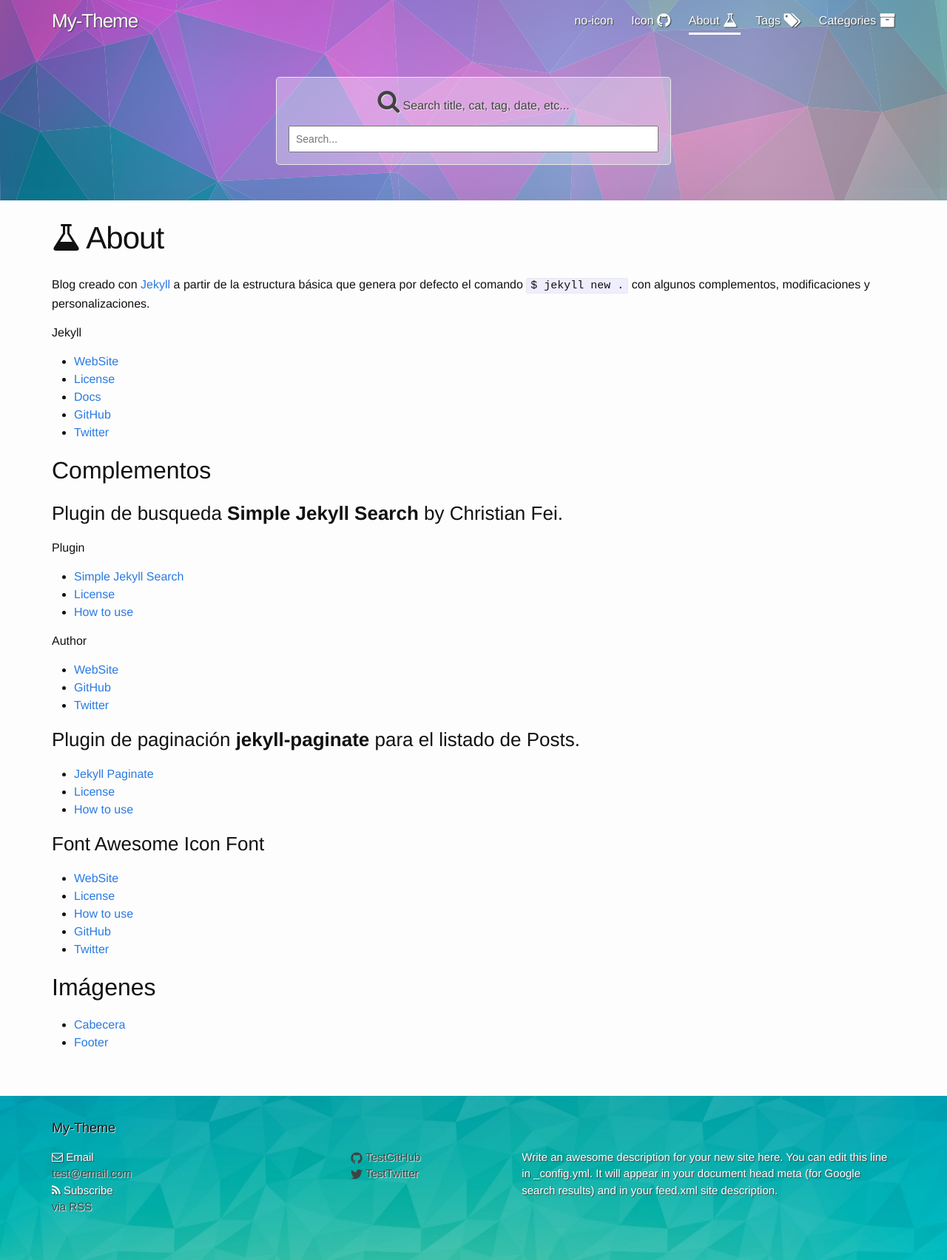
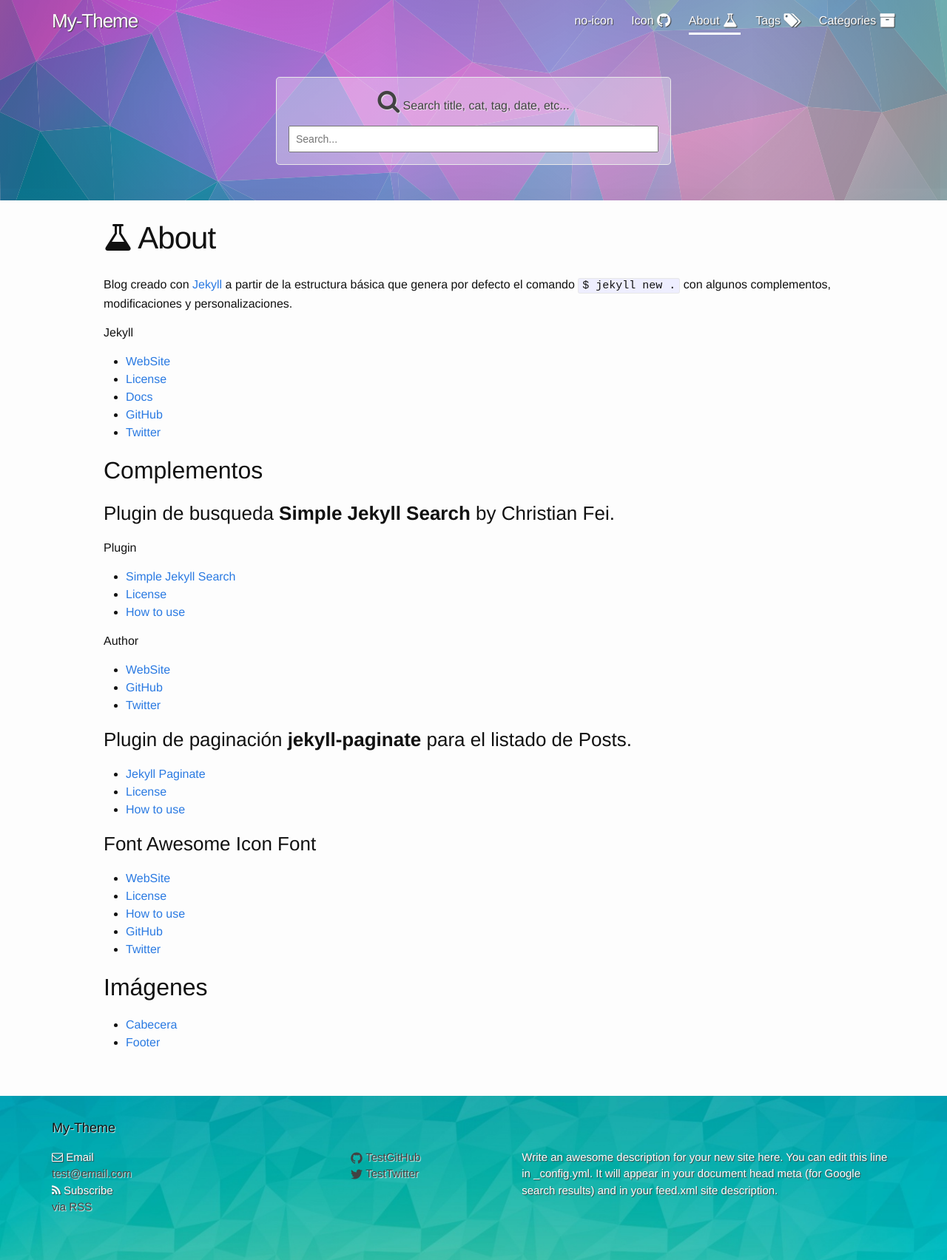
Before and after one commit to BCasal/Jekyll-Blog-Example, a Jekyll site: the page built from about.md, in a window 1280 px wide. Shown: the whole page at 74% size. Built offline with Jekyll 4.4.1, drawn with Linux system fonts in a browser that asks for light colours.

Commit message:
Limitar ancho del contenido en posts y páginas

```diff
--- a/_sass/_custom.scss
+++ b/_sass/_custom.scss
@@ -65,6 +65,15 @@
   @include media-query($on-palm) {
     font-size: 14px;
   }
+}
+
+/**
+ * Post-Page Content
+ */
+
+.post {
+  max-width: 1000px;
+  margin: auto;
 }
 
 /**
```
